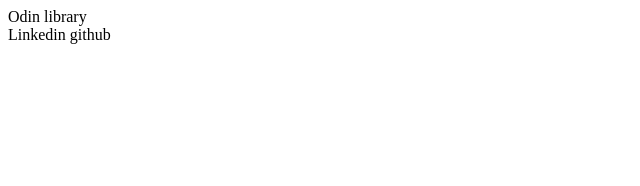
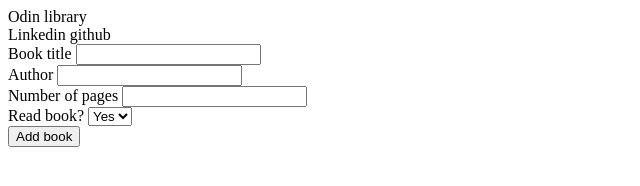
Before and after one commit to yongki95/odin_library, a plain HTML site: page index.html in a window 1280 px wide. Shown: the whole page, without its empty margins (0-640 px from the left). Drawn offline with Linux system fonts and the light colour scheme.

Commit message:
Add prototype form

```diff
--- a/index.html
+++ b/index.html
@@ -15,10 +15,39 @@
             <a id="LinkedIn">Linkedin</a>
             <a id="github">github</a>
         </nav>
+
     </header>
 
     <main>
+        <form id="temp_form">
+            <div class="book_title">
+                <label for="book_title">Book title</label>
+                <input type="text" name="book_title" id="book_title">
+            </div>
 
+            <div class="author">
+                <label for="author">Author</label>
+                <input type="text" name="author" id="author">
+            </div>
+
+            <div class="pages">
+                <label for="pages">Number of pages</label>
+                <input type="number" name="pages" id="pages">
+            </div>
+
+            <div class="read_or_not">
+                <label for="read">Read book?</label>
+                <select id="read" name="read">
+                    <option value="yes">Yes</option>
+                    <option value="no">no</option>
+                </select>
+            </div>
+
+            <div class="btn_container">
+                <button type="submit">Add book</button>
+            </div>
+
+        </form>
     </main>
 
     <footer>
```
